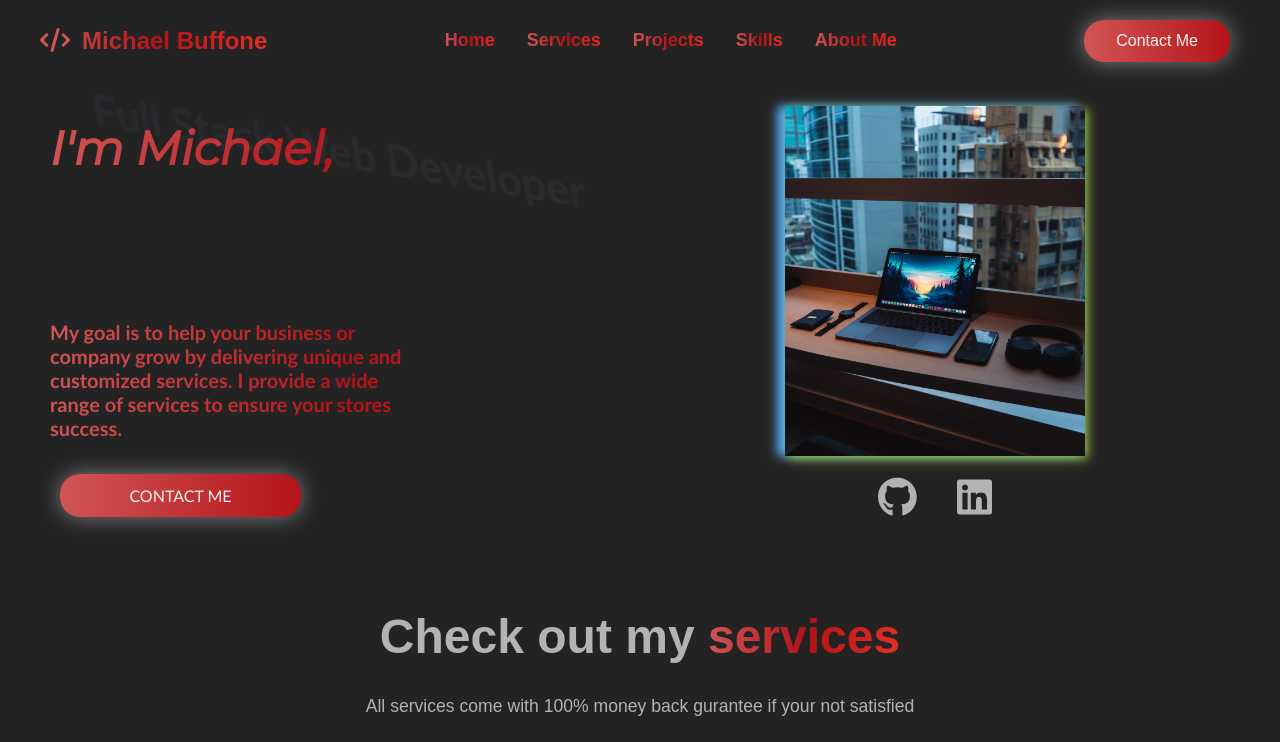
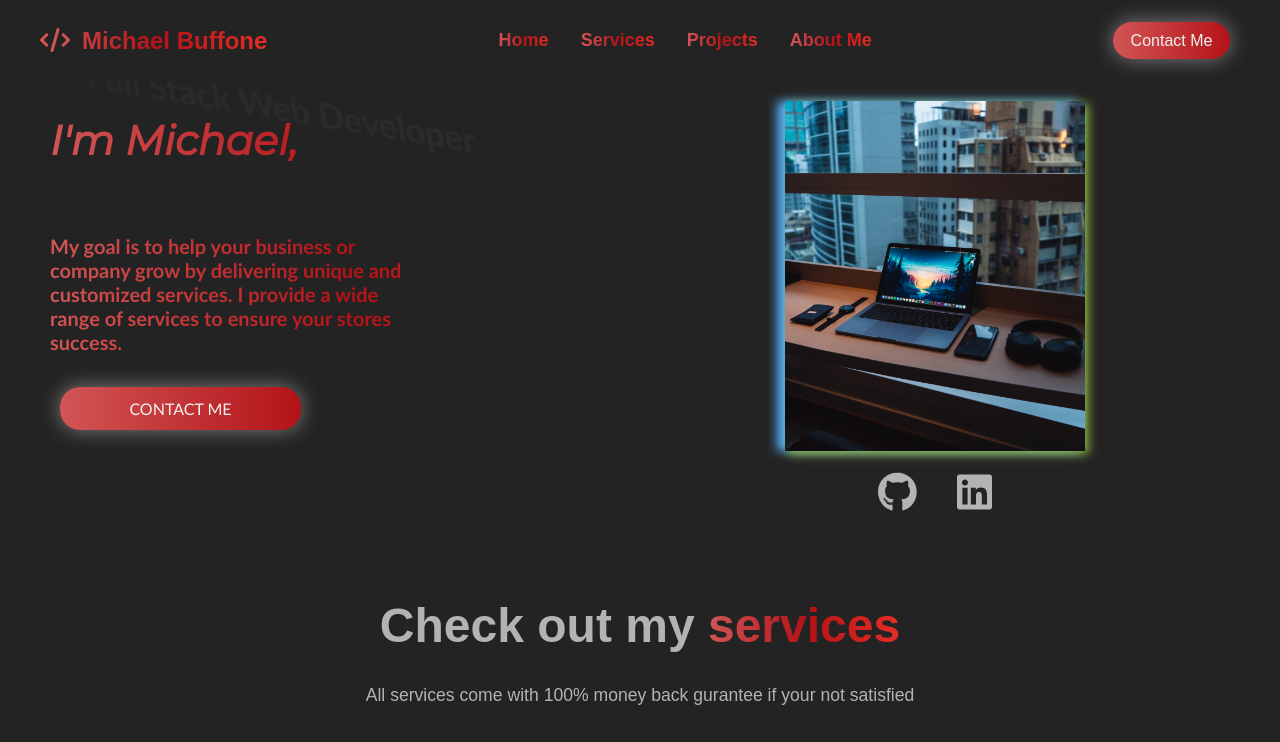
Before and after one commit to BMike84/portfolio, a React (Create React App) app: page / in a window 1280 px wide. Shown: the top 742 px of the page. Built offline with nearby package versions, Linux system fonts and the light colour scheme.

Commit message:
Added scroll feature have a bug when on other page clicking srvices doesnt scroll to service section

```diff
--- a/public/index.html
+++ b/public/index.html
@@ -9,12 +9,12 @@
       name="description"
       content="Web site created using create-react-app"
     />
-    <link rel="apple-touch-icon" href="%PUBLIC_URL%/logo192.png" />
+    <!-- <link rel="apple-touch-icon" href="%PUBLIC_URL%/logo192.png" /> -->
     <!--
       manifest.json provides metadata used when your web app is installed on a
       user's mobile device or desktop. See https://developers.google.com/web/fundamentals/web-app-manifest/
     -->
-    <link rel="manifest" href="%PUBLIC_URL%/manifest.json" />
+    <!-- <link rel="manifest" href="%PUBLIC_URL%/manifest.json" /> -->
     <!--
       Notice the use of %PUBLIC_URL% in the tags above.
       It will be replaced with the URL of the `public` folder during the build.
--- a/src/App.js
+++ b/src/App.js
@@ -5,6 +5,8 @@ import Contact from "./components/Contact/Contact";
 import Navbar from "./components/Navbar/Navbar";
 import AllProjects from "./components/Projects/AllProjects";
 import About from "./components/About/About";
+import Home from "./components/Home/Home";
+import ScrollToTop from "./components/Animations/ScrolltoTop";
 
 // Scss
 import "./App.scss";
@@ -18,19 +20,21 @@ import {
   faGithub,
   faLinkedin,
 } from "@fortawesome/free-brands-svg-icons";
-import Home from "./components/Home/Home";
+
 library.add(faCode, faShopify, faPagelines, faGithub, faLinkedin, faPencil);
 
 function App() {
   return (
     <main>
-      <Navbar />
-      <Routes>
-        <Route path="/" element={<Home />} />
-        <Route path="/projects" element={<AllProjects />} />
-        <Route path="/contact" element={<Contact />} />
-        <Route path="/about" element={<About />} />
-      </Routes>
+      <ScrollToTop>
+        <Navbar />
+        <Routes>
+          <Route path="/" element={<Home />} />
+          <Route path="projects" element={<AllProjects />} />
+          <Route path="contact" element={<Contact />} />
+          <Route path="about" element={<About />} />
+        </Routes>
+      </ScrollToTop>
     </main>
   );
 }
--- /dev/null
+++ b/src/components/Animations/ScrolltoTop.js
@@ -0,0 +1,17 @@
+import { useEffect } from "react";
+import { useLocation } from "react-router";
+
+const ScrollToTop = (props) => {
+  const location = useLocation();
+  useEffect(() => {
+    window.scrollTo({
+      top: 0,
+      left: 0,
+      behavior: "smooth",
+    });
+  }, [location]);
+
+  return <>{props.children}</>;
+};
+
+export default ScrollToTop;
--- a/src/components/Hero/Hero.scss
+++ b/src/components/Hero/Hero.scss
@@ -17,20 +17,20 @@
 
   h2 {
     font-family: 'Montserrat', sans-serif;
-    font-size: 47px;
+    font-size: 41px;
+    margin-bottom: 14px;
   }
 
   h3 {
-    font-size: 43px;
+    font-size: 34px;
     margin: 0;
-    padding-bottom: 20px;
-
+    margin-bottom: 0;
   }
 
   h5 {
     width: 60%;
     font-size: 20px;
-
+    margin-top: 14px;
   }
 
 }
--- a/src/components/Navbar/Navbar.js
+++ b/src/components/Navbar/Navbar.js
@@ -1,36 +1,36 @@
-import React, { useState } from "react";
-import { NavLink } from "react-router-dom";
-import { Link, animateScroll as scroll } from "react-scroll";
+import React from "react";
+import { NavLink, useNavigate } from "react-router-dom";
+import { Link } from "react-scroll";
 
 //Scss Font Awesome
 import "./Navbar.scss";
 import { FontAwesomeIcon } from "@fortawesome/react-fontawesome";
 
 const Navbar = () => {
-  const toggleHome = () => {
-    scroll.scrollToTop();
-  };
+  useNavigate();
 
   return (
     <nav id="nav">
       <div className="logo">
-        <Link to="/" smooth={true} onClick={toggleHome}>
+        <NavLink to="/" duration={1000}>
           <span>
             <FontAwesomeIcon icon="fa-solid fa-code" />
           </span>
           Michael Buffone
-        </Link>
+        </NavLink>
       </div>
       <div className="links">
-        <Link to="/" smooth={true} onClick={toggleHome}>
-          Home
-        </Link>
-        <Link to="services" spy={true} smooth={true} duration={1000}>
-          Services
-        </Link>
-        <NavLink to="/projects">Projects</NavLink>
-        <NavLink to="/">Skills</NavLink>
-        <NavLink to="/about">About Me</NavLink>
+        <NavLink to="/">Home</NavLink>
+        {window.location.href === "http://localhost:3000/" ? (
+          <Link to="services" spy={true} smooth={true} duration={1000}>
+            Services
+          </Link>
+        ) : (
+          <NavLink to="/">Services</NavLink>
+        )}
+
+        <NavLink to="projects">Projects</NavLink>
+        <NavLink to="about">About Me</NavLink>
       </div>
       <NavLink className="btn-contact" to="contact">
         Contact Me
--- a/src/components/Navbar/Navbar.scss
+++ b/src/components/Navbar/Navbar.scss
@@ -53,7 +53,7 @@
 .btn-contact {
   background-image: linear-gradient(to right, $mainRed 0%, #b31217  51%, #e52d27  100%);
   margin: 10px;
-  padding: 12px 32px;
+  padding: .6rem 1.1rem;
   text-align: center;
   transition: 0.5s;
   text-decoration: none;
--- a/src/components/Services/Services.scss
+++ b/src/components/Services/Services.scss
@@ -49,7 +49,7 @@
   transition: transform .2s;
 
   h3 {
-    font-size: 1.6em;
+    font-size: 1.4rem;
   }
 
 }
```
